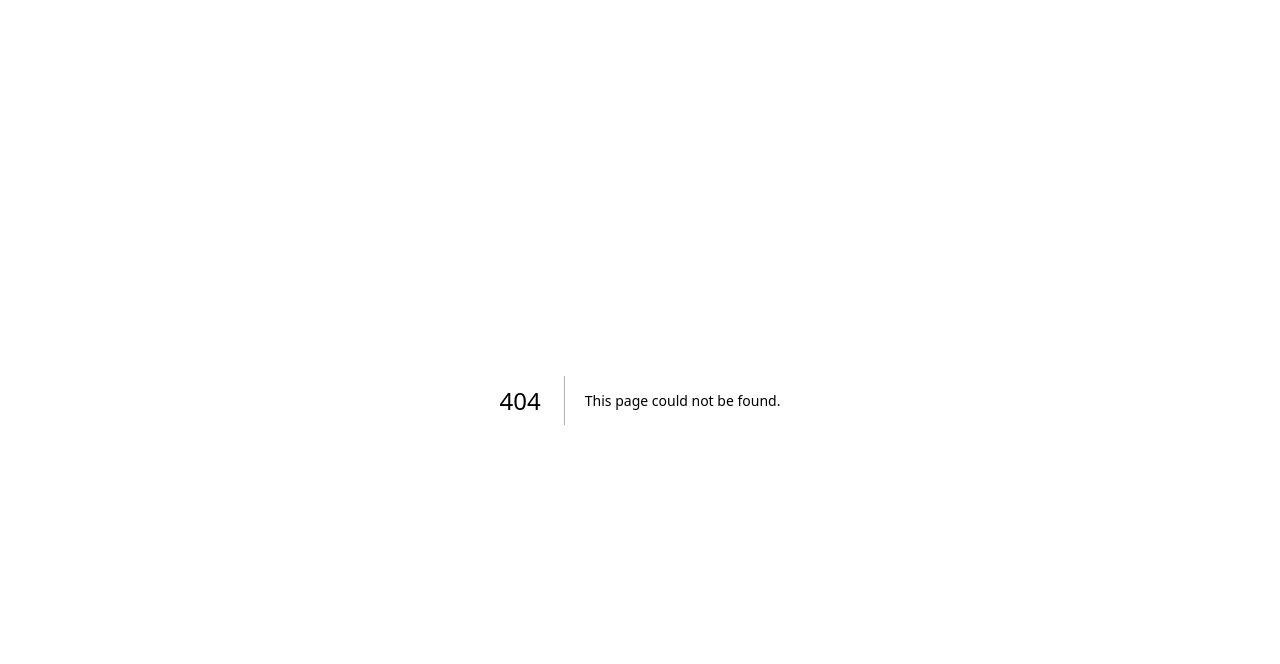
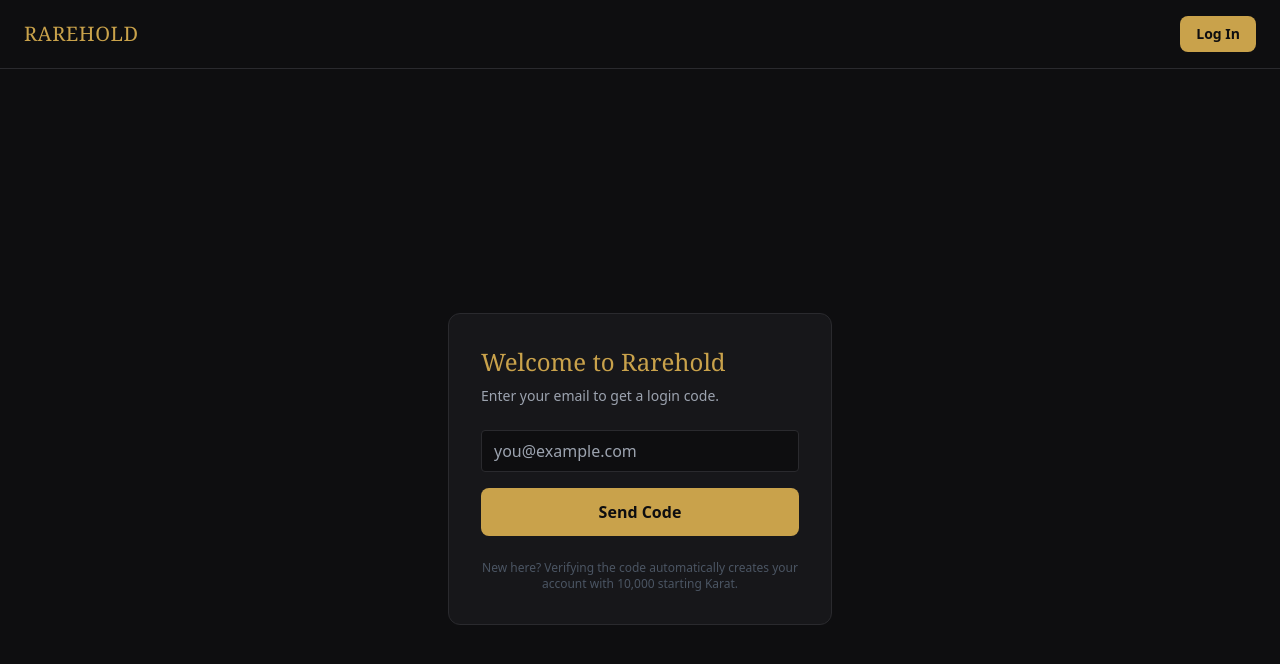
Before and after one commit to U15SGE/rarehold, a Next.js app: page /login in a window 1280 px wide. Before the commit this address had no page. Shown: the top 664 px of the page. Built offline with nearby package versions, Linux system fonts and the light colour scheme; no server answers.

Commit message:
Add email OTP auth flow, auto-profile-creation trigger, and header with wallet display

```diff
--- a/app/layout.tsx
+++ b/app/layout.tsx
@@ -1,4 +1,5 @@
 import "./globals.css";
+import Header from "../components/Header";
 
 export const metadata = {
   title: "Rarehold — Where Rarity Competes",
@@ -8,7 +9,10 @@ export const metadata = {
 export default function RootLayout({ children }: { children: React.ReactNode }) {
   return (
     <html lang="en">
-      <body>{children}</body>
+      <body>
+        <Header />
+        {children}
+      </body>
     </html>
   );
 }
--- /dev/null
+++ b/app/login/page.tsx
@@ -0,0 +1,122 @@
+"use client";
+
+import { useState } from "react";
+import { useRouter } from "next/navigation";
+import { supabase } from "../../lib/supabaseClient";
+
+export default function Login() {
+  const router = useRouter();
+  const [email, setEmail] = useState("");
+  const [otp, setOtp] = useState("");
+  const [step, setStep] = useState<"email" | "otp">("email");
+  const [loading, setLoading] = useState(false);
+  const [error, setError] = useState<string | null>(null);
+  const [message, setMessage] = useState<string | null>(null);
+
+  async function sendOtp(e: React.FormEvent) {
+    e.preventDefault();
+    setError(null);
+    setLoading(true);
+
+    const { error: otpErr } = await supabase.auth.signInWithOtp({
+      email,
+      options: { shouldCreateUser: true },
+    });
+
+    setLoading(false);
+
+    if (otpErr) {
+      setError(otpErr.message);
+      return;
+    }
+
+    setMessage(`We sent a 6-digit code to ${email}.`);
+    setStep("otp");
+  }
+
+  async function verifyOtp(e: React.FormEvent) {
+    e.preventDefault();
+    setError(null);
+    setLoading(true);
+
+    const { error: verifyErr } = await supabase.auth.verifyOtp({
+      email,
+      token: otp,
+      type: "email",
+    });
+
+    setLoading(false);
+
+    if (verifyErr) {
+      setError(verifyErr.message);
+      return;
+    }
+
+    router.push("/");
+    router.refresh();
+  }
+
+  return (
+    <main className="min-h-screen flex items-center justify-center px-6">
+      <div className="w-full max-w-sm bg-[#17171a] border border-[#2a2a2e] rounded-xl p-8">
+        <h1 className="text-2xl font-serif text-karat mb-2">Welcome to Rarehold</h1>
+        <p className="text-sm text-gray-400 mb-6">
+          {step === "email"
+            ? "Enter your email to get a login code."
+            : "Enter the 6-digit code we sent you."}
+        </p>
+
+        {step === "email" ? (
+          <form onSubmit={sendOtp}>
+            <input
+              required
+              type="email"
+              value={email}
+              onChange={(e) => setEmail(e.target.value)}
+              placeholder="you@example.com"
+              className="w-full mb-4 px-3 py-2 rounded bg-[#0e0e10] border border-[#2a2a2e] text-white"
+            />
+            {error && <p className="text-red-400 text-sm mb-4">{error}</p>}
+            <button
+              disabled={loading}
+              className="w-full py-3 bg-karat text-ink font-semibold rounded-lg hover:opacity-90 transition disabled:opacity-50"
+            >
+              {loading ? "Sending..." : "Send Code"}
+            </button>
+          </form>
+        ) : (
+          <form onSubmit={verifyOtp}>
+            {message && <p className="text-sm text-gray-400 mb-4">{message}</p>}
+            <input
+              required
+              value={otp}
+              onChange={(e) => setOtp(e.target.value)}
+              placeholder="123456"
+              maxLength={6}
+              className="w-full mb-4 px-3 py-2 rounded bg-[#0e0e10] border border-[#2a2a2e] text-white tracking-widest text-center text-lg"
+            />
+            {error && <p className="text-red-400 text-sm mb-4">{error}</p>}
+            <button
+              disabled={loading}
+              className="w-full py-3 bg-karat text-ink font-semibold rounded-lg hover:opacity-90 transition disabled:opacity-50"
+            >
+              {loading ? "Verifying..." : "Verify & Enter"}
+            </button>
+            <button
+              type="button"
+              onClick={() => setStep("email")}
+              className="w-full mt-3 text-sm text-gray-500 hover:text-gray-300"
+            >
+              Use a different email
+            </button>
+          </form>
+        )}
+
+        <p className="mt-6 text-xs text-gray-600 text-center">
+          New here? Verifying the code automatically creates your account
+          with 10,000 starting Karat.
+        </p>
+      </div>
+    </main>
+  );
+}
--- /dev/null
+++ b/components/Header.tsx
@@ -0,0 +1,82 @@
+"use client";
+
+import { useEffect, useState } from "react";
+import Link from "next/link";
+import { supabase } from "../lib/supabaseClient";
+
+interface Profile {
+  username: string;
+  karat_wallet: number;
+}
+
+export default function Header() {
+  const [profile, setProfile] = useState<Profile | null>(null);
+  const [loading, setLoading] = useState(true);
+
+  useEffect(() => {
+    async function loadProfile() {
+      const {
+        data: { user },
+      } = await supabase.auth.getUser();
+
+      if (!user) {
+        setLoading(false);
+        return;
+      }
+
+      const { data } = await supabase
+        .from("profiles")
+        .select("username, karat_wallet")
+        .eq("id", user.id)
+        .single();
+
+      if (data) setProfile(data as Profile);
+      setLoading(false);
+    }
+
+    loadProfile();
+
+    const { data: listener } = supabase.auth.onAuthStateChange(() => {
+      loadProfile();
+    });
+
+    return () => listener.subscription.unsubscribe();
+  }, []);
+
+  async function handleLogout() {
+    await supabase.auth.signOut();
+    window.location.href = "/";
+  }
+
+  return (
+    <header className="flex items-center justify-between px-6 py-4 border-b border-[#2a2a2e]">
+      <Link href="/" className="text-xl font-serif text-karat tracking-wide">
+        RAREHOLD
+      </Link>
+
+      <div className="flex items-center gap-4">
+        {loading ? null : profile ? (
+          <>
+            <span className="text-sm text-gray-300">{profile.username}</span>
+            <span className="text-sm text-karat font-semibold">
+              {profile.karat_wallet.toLocaleString()} Karat
+            </span>
+            <button
+              onClick={handleLogout}
+              className="text-sm text-gray-500 hover:text-gray-300"
+            >
+              Logout
+            </button>
+          </>
+        ) : (
+          <Link
+            href="/login"
+            className="px-4 py-2 bg-karat text-ink text-sm font-semibold rounded-lg hover:opacity-90 transition"
+          >
+            Log In
+          </Link>
+        )}
+      </div>
+    </header>
+  );
+}
```
Also changed, not shown: 1 other file (tests, documents, lock files or other folders).
